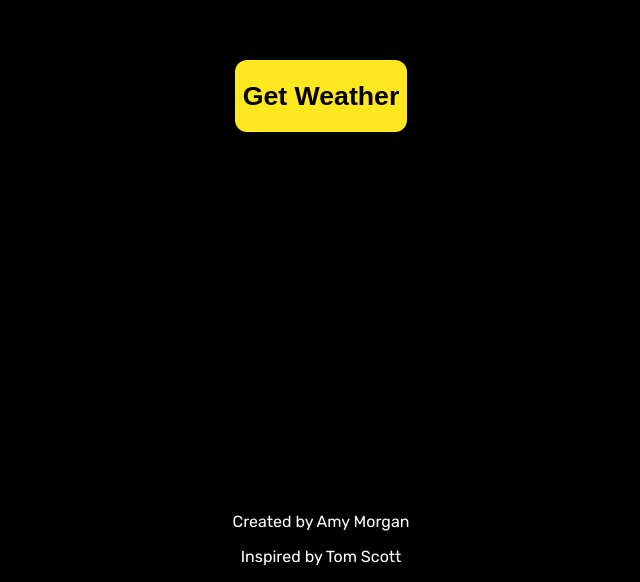
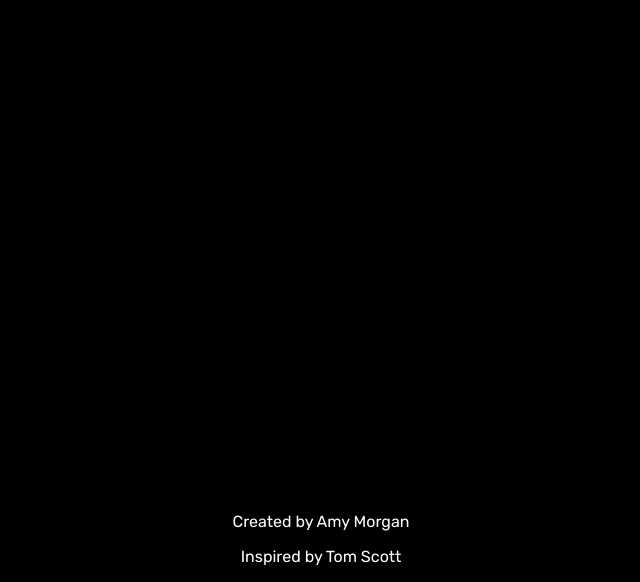
Before and after one commit to AmyHannahMorgan/star-wars-weather, a website: page static/index.html in a window 1280 px wide. Shown: the part 304-886 px from the top of the page, without its empty margins (319-959 px from the left). Drawn offline with Linux system fonts and the light colour scheme; no server answers.

Commit message:
-get weather button to reflect script changes

```diff
--- a/static/index.html
+++ b/static/index.html
@@ -12,7 +12,6 @@
             <div class="statementBackground">
                 <img src="/assets/images/planet backgrounds/hoth.png" alt="" id="backgroundImage">
             </div>
-            <button id="getWeatherButton"><h1>Get Weather</h1></button>
             <div class="statement">
                 <h3 style="text-align: left;">It's like...</h3>
                 <h1 style="text-align: center;">{{planetName}}</h1>
```
